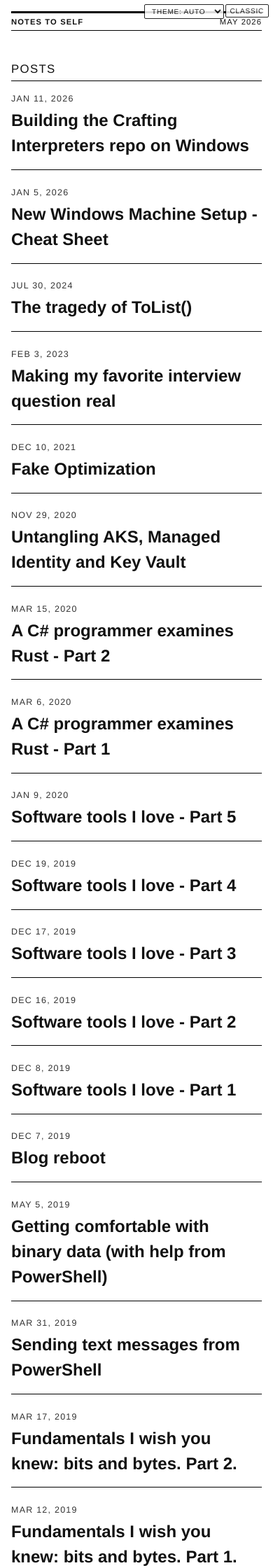
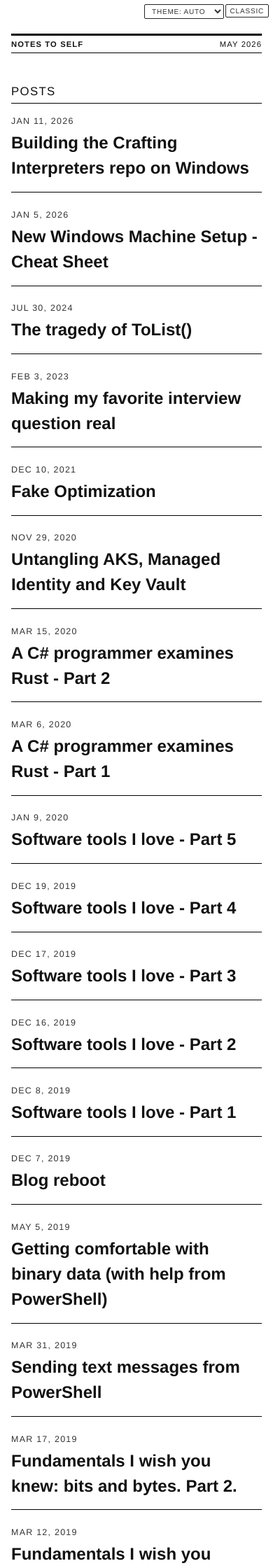
Before and after one commit to Treit/treit.github.io, a Jekyll site: the page built from index.markdown, in a window 390 px wide. Shown: the top 2240 px of the page at 70% size. Built offline with Jekyll 4.4.1, drawn with Linux system fonts in a browser that asks for light colours.

Commit message:
Mobile: add top padding so fixed toggles don't overlap masthead
The theme/style toggles are position:fixed and were overlapping the
NOTES TO SELF / issue-date masthead on narrow viewports. Bump the
mobile body top padding to 3em to clear them.

Co-authored-by: Copilot <223556219+Copilot@users.noreply.github.com>

```diff
--- a/assets/qex.scss
+++ b/assets/qex.scss
@@ -399,7 +399,7 @@ html[data-style="qex"] .home .rss-subscribe {
 @media (max-width: 640px) {
   html[data-style="qex"] body {
     margin: 0;
-    padding: 1em 1em 1.5em 1em;
+    padding: 3em 1em 1.5em 1em;
     font-size: 12pt;
     line-height: 1.5;
     box-shadow: none;
```
